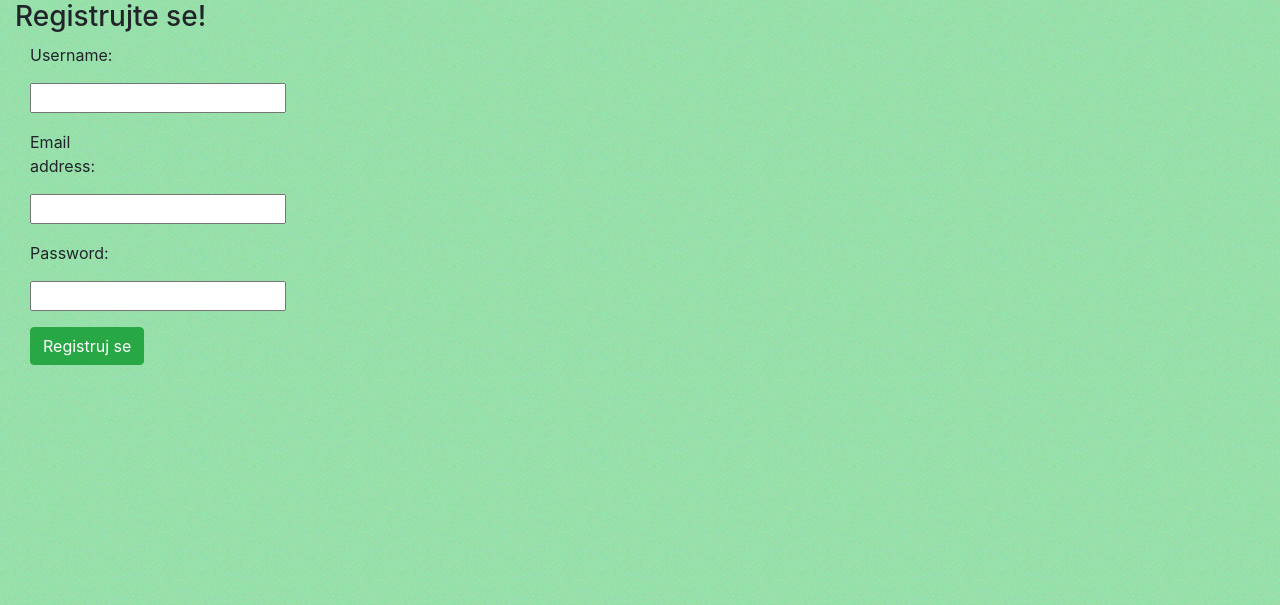
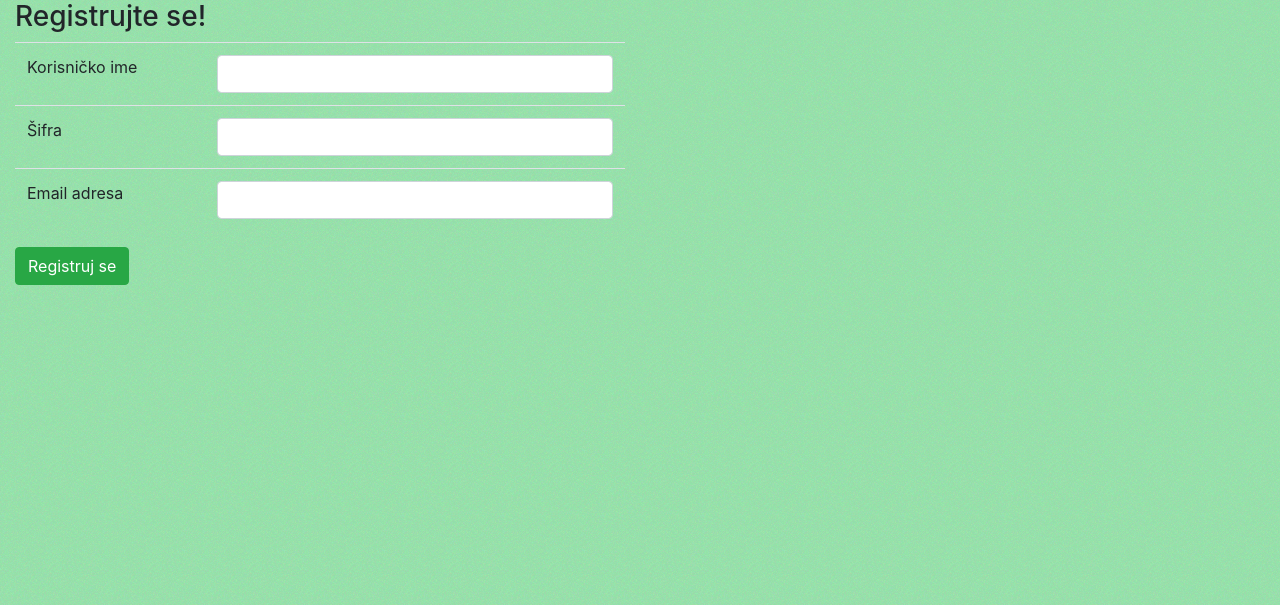
Before and after one commit to RisticDjordje/brzi-recepti, a Django app: page /registracija/ in a window 1280 px wide. Shown: the part 64-669 px from the top of the page. Run offline with Django 3.2, Linux system fonts and the light colour scheme; some libraries are stand-ins or nearby versions.

Commit message:
Adapted registration form a bit, still needs some css work

```diff
--- a/recepti/templates/recepti/registration_form.html
+++ b/recepti/templates/recepti/registration_form.html
@@ -12,11 +12,27 @@
                         {% if error_message %}
                             <p><strong>{{ error_message }}</strong></p>
                         {% endif %}
-                        <form class="form-horizontal" role="form" action="" method="post" enctype="multipart/form-data">
+                        <form id="login-form" method="post"
+                        action="{% url 'registracija' %}">
                             {% csrf_token %}
-                            {% include 'recepti/form_template.html' %}
-                            <div class="form-group">
-                                <div class="col-sm-offset-2 col-sm-10">
+                            <table class="table">
+                                <tr>
+                                    <td><label for="id_username">Korisničko ime</label></td>
+                                    <td><input id="id_username" name="username"
+                                               type="text" class="form-control"></td>
+                                </tr>
+                                <tr>
+                                    <td><label for="id_password">Šifra</label></td>
+                                    <td><input id="id_password" name="password"
+                                               type="password" class="form-control"></td>
+                                </tr>
+                                <tr>
+                                    <td><label for = "id_email">Email adresa</label></td>
+                                    <td><input id = "id_email" name = "email"
+                                               type = "text" class = "form-control"></td>
+
+                                </tr>
+                            </table>
                                     <button type="submit" class="btn btn-success">Registruj se</button>
                                 </div>
                             </div>
```
Also changed, not shown: db.sqlite3.
